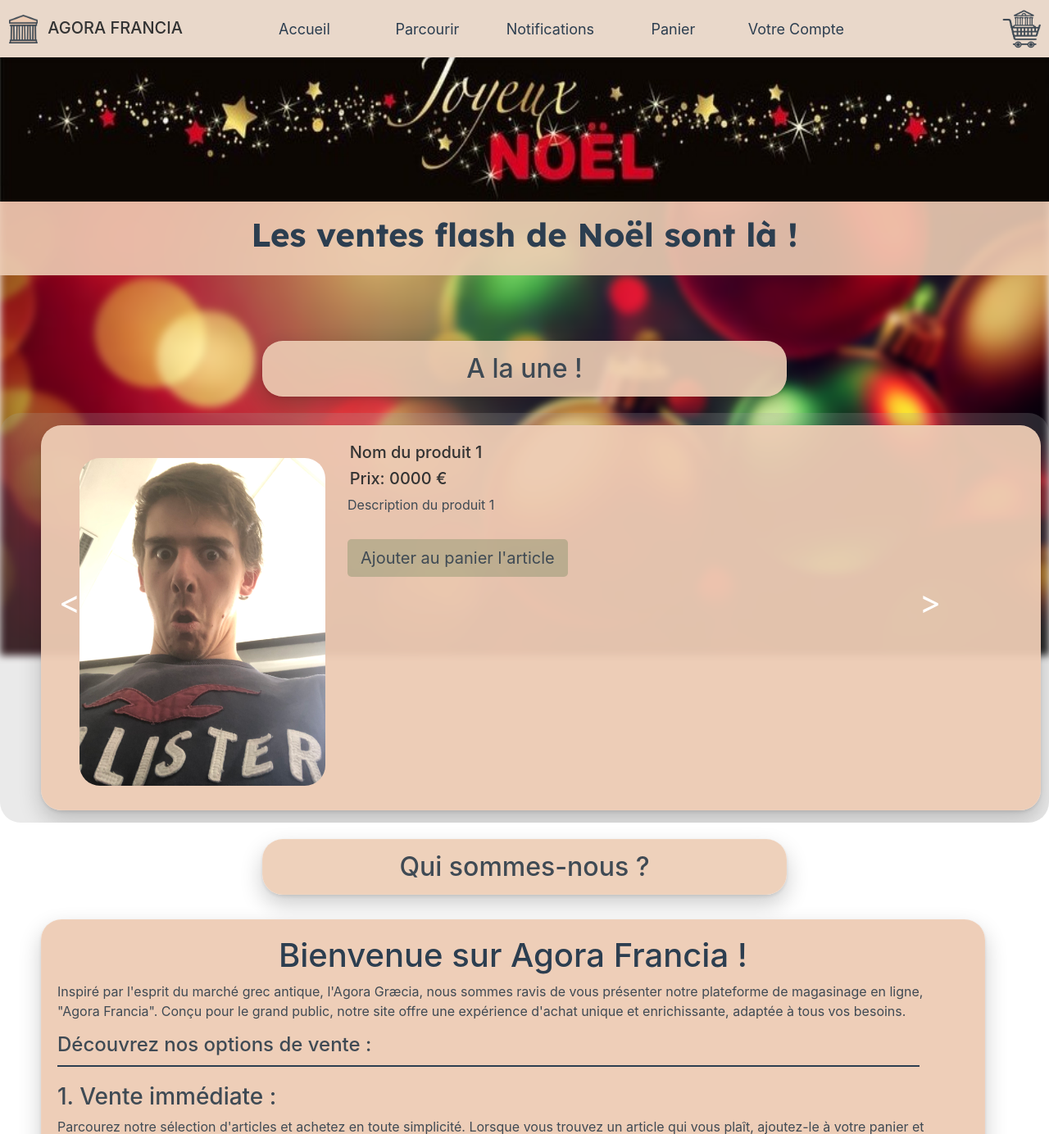
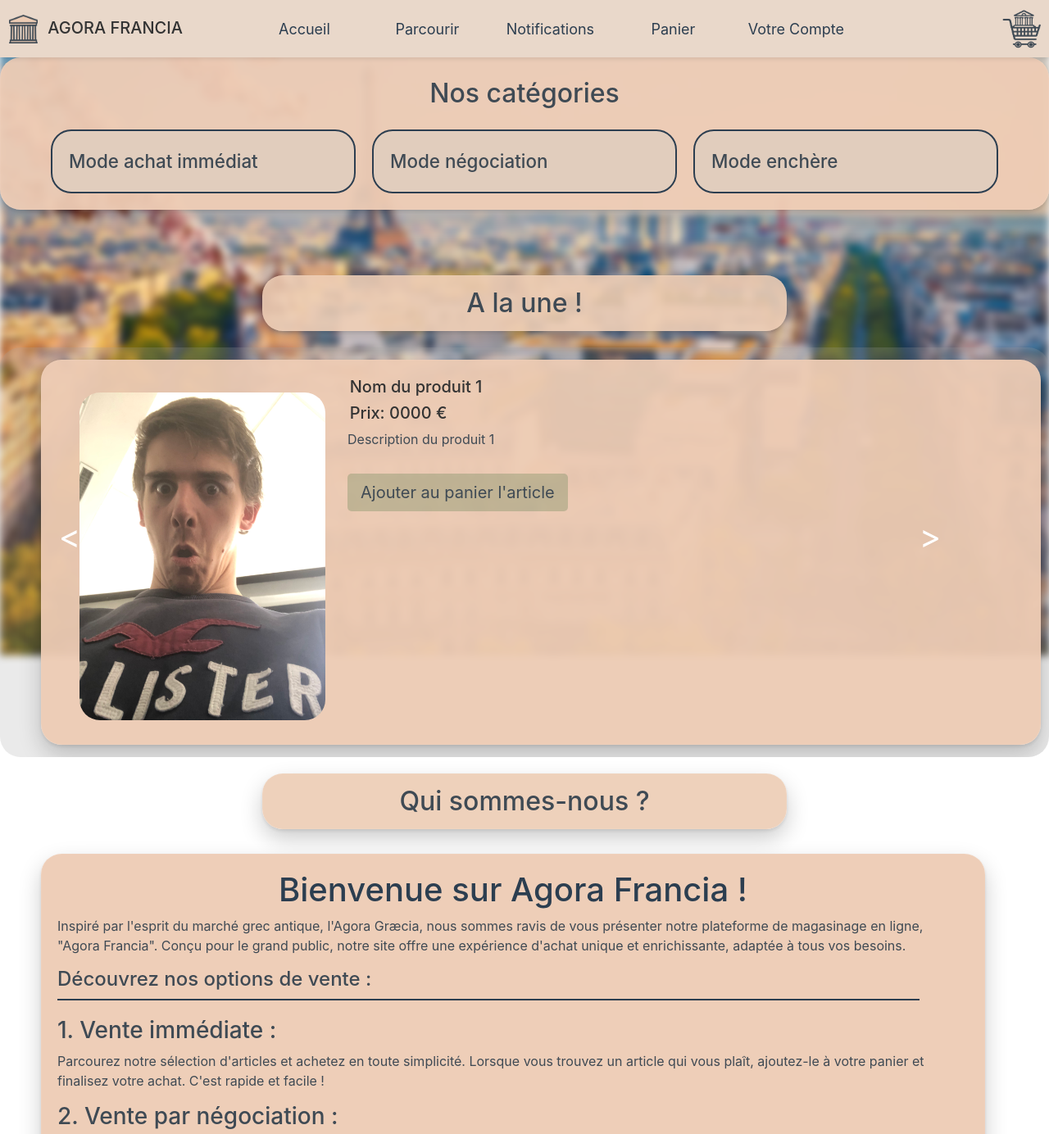
Before and after one commit to rlouazon/ING2-TD14-GR3_PJ-PISCINE_AgoraFrancia, a PHP site: page / in a window 1280 px wide. Shown: the top 1384 px of the page at 82% size. Run offline with PHP 8.4, Linux system fonts and the light colour scheme.

Commit message:
Ajout dans index et modif de page objet

```diff
--- a/CSS/header.css
+++ b/CSS/header.css
@@ -15,7 +15,7 @@ body::before {
     left: 0;
     width: 100%;
     height: 100%;
-    background-image: url('images/fondNoel.png');
+    background-image: url('images/fond.png');
     background-size: cover;
     background-attachment: fixed;
     background-position: center;
--- a/CSS/index.css
+++ b/CSS/index.css
@@ -193,3 +193,51 @@ button.prev:active, button.next:active {
     font-family: 'Lexend', sans-serif;
     font-weight: 700;
 }
+
+
+.selection {
+    justify-content: center; /* Aligns items horizontally at the center */
+    align-items: center;
+    font-size: 200%;
+    font-weight: 500;
+    margin-top: 70px;
+    position: relative;
+    box-shadow: rgba(0, 0, 0, 0.2) 0px 12px 28px 0px, rgba(0, 0, 0, 0.1) 0px 2px 4px 0px, rgba(255, 255, 255, 0.05) 0px 0px 0px 1px inset;
+    background-color: #edccb4f1;
+    border-radius: 25px;
+    width: 100%;
+    padding: 20px;
+    margin-left: auto;
+    margin-right: auto;
+    overflow: hidden; /* Pour s'assurer que le contenu ne dépasse pas les bords arrondis */
+    display: flex;
+    flex-direction: row; /* Ajouté pour aligner les éléments enfants horizontalement */
+    flex-wrap: wrap; /* Ajouté pour permettre aux éléments de passer à la ligne suivante si nécessaire */
+}
+
+.titreSelection{
+    justify-content: center; /* Aligns items horizontally at the center */
+    align-items: center;
+    width: 100%;
+    margin-left: auto;
+    margin-right: auto;
+    text-align: center;
+}
+
+.choix {
+    font-size: 70%;
+    display: flex;
+    margin-top: 20px; /* Ajouté pour un espacement vertical entre les lignes d'éléments */
+    background-color:#e1cdbd;
+    border-radius: 25px;
+    width: 30%; /* Ajusté pour donner plus d'espace aux éléments */
+    padding: 20px;
+    margin-left: 10px;
+    margin-right: 10px;
+    overflow: hidden; /* Pour s'assurer que le contenu ne dépasse pas les bords arrondis */
+    border: 2px solid #2c3e50; /* Ajouté pour ajouter une bordure */
+}
+
+.choix:hover{
+    background-color:#c8af9b;
+}
--- a/CSS/page_objet.css
+++ b/CSS/page_objet.css
@@ -201,3 +201,7 @@ h6{
 #une {
     margin-top: 80px;
 }
+
+#achat{
+    width: 50%;
+}
--- a/index.php
+++ b/index.php
@@ -9,15 +9,31 @@
     <title>Agora Francia</title>
 </head>
 <body>
-<div class="bandeau">
+
+<!--<div class="bandeau">
 <img src="./CSS/images/bandeau.jpg" alt="Image description" id="banniere">
         <div class="txtBaniere"> Les ventes flash de Noël sont là ! </div>
+    </div>-->
+
+    <div class="selection">
+
+        <div class="titreSelection">Nos catégories</div>
+
+        <div class="choix">
+        Mode achat immédiat
+        </div>
+        <div class="choix">
+            Mode négociation
+        </div>
+        <div class="choix">
+            Mode enchère
+        </div>
+        </div>
+
+        <div class="personnal-info" id = "une">
+        <div class="titreMain">A la une !</div>
     </div>
 
-
-    <div class="personnal-info" id = "une">
-        <div class="titreMain">A la une !</div>
-    </div>
 
     <div class="carousel">
         <div class="carousel-inner">
--- a/mon_compte.php
+++ b/mon_compte.php
@@ -91,7 +91,7 @@ body::before {
     </div>
 
     <div class="col colD">
-        <h2 class="text-center">Informations Bancaires</h2>
+        <h2 class="text-center" id="infB">Informations Bancaires</h2>
         <div class="info">
             <label class="naming">Type de carte :</label>
 
@@ -110,7 +110,7 @@ body::before {
             <label class="info"><?php echo $bank_date; ?></label>
         </div>
 
-        <h2 class="text-center">Adresse de livraison</h2>
+        <h2 class="text-center" id="infL">Adresse de livraison</h2>
         <div class="info">
             <label class="naming">Adresse 1 :</label>
             <label class="info"><?php echo $addr1; ?></label>
--- a/page_objet.php
+++ b/page_objet.php
@@ -44,7 +44,7 @@
         <button class="next" onclick="moveCarousel(1)">></button>
     </div>
 
-    <div class="col">
+    <div class="col" id="achat">
        dq
     </div>
 
```
Also changed, not shown: CSS/mon_compteA.css (+12 -0 lines).
